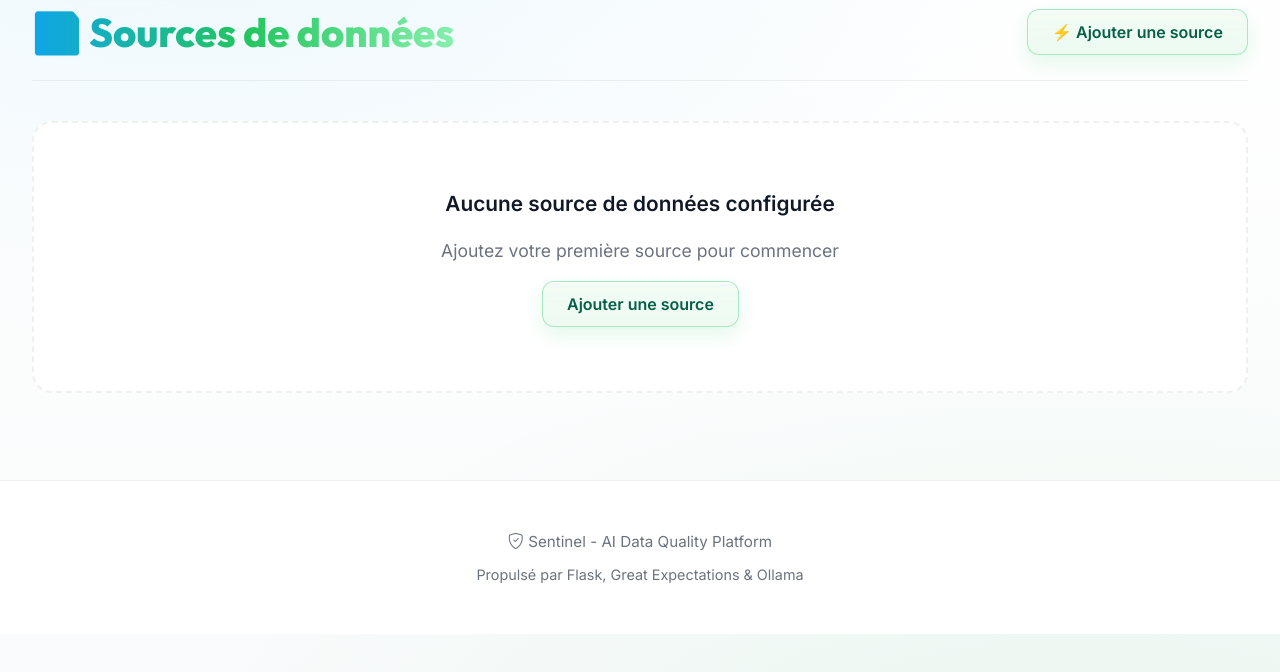
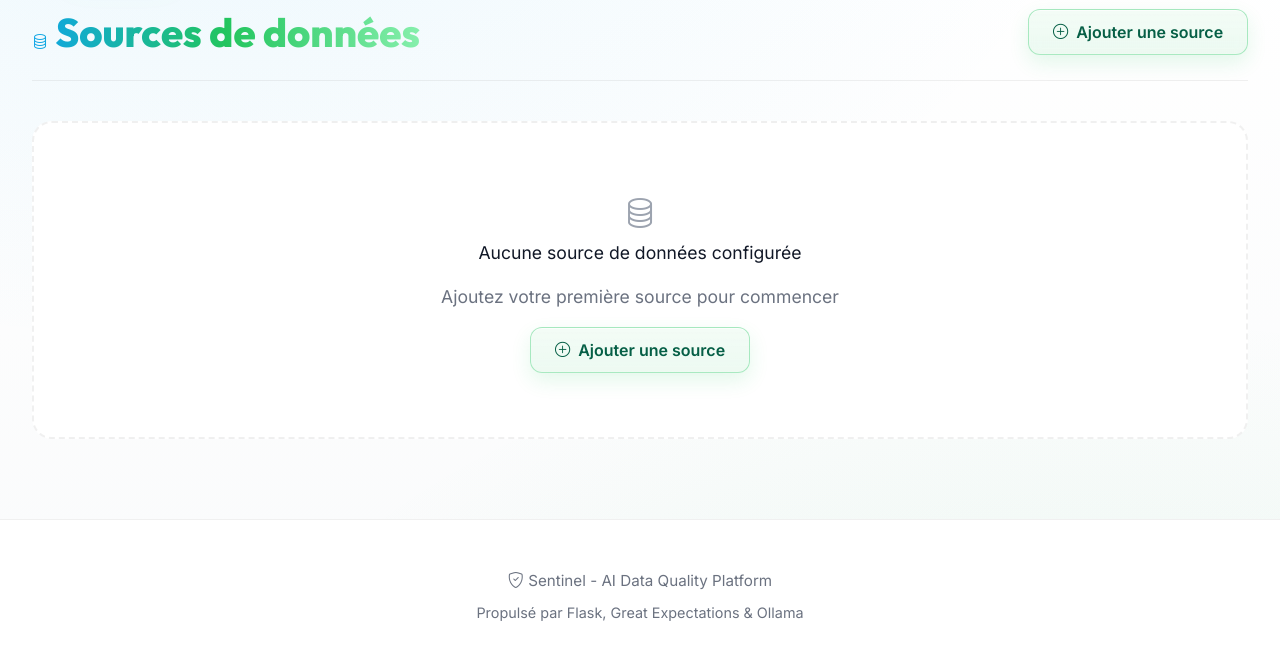
Before and after one commit to hugomazzitelli/Sentinel, a Flask app: page /datasources in a window 1280 px wide. Shown: the part 71-743 px from the top of the page. Run offline with Flask 3, Linux system fonts and the light colour scheme; data that the repository does not hold is empty.

Commit message:
feat: Replace emojis with Bootstrap Icons in index and datasources pages
Completed UI modernization:

- templates/index.html: Replaced hero emoji and feature card emojis with Bootstrap Icons
- templates/datasources.html: Updated all buttons and empty states with Bootstrap Icons

All pages now use professional Bootstrap Icons instead of emojis for a more polished, enterprise-grade appearance.

```diff
--- a/templates/datasources.html
+++ b/templates/datasources.html
@@ -4,8 +4,8 @@
 
 {% block content %}
 <div class="page-header">
-    <h1>💾 Sources de données</h1>
-    <button class="btn btn-primary" onclick="showAddDataSourceModal()">⚡ Ajouter une source</button>
+    <h1><i class="bi bi-database"></i> Sources de données</h1>
+    <button class="btn btn-primary" onclick="showAddDataSourceModal()"><i class="bi bi-plus-circle"></i> Ajouter une source</button>
 </div>
 
 <div class="datasources-list">
@@ -20,18 +20,19 @@
                 <p class="text-muted">Créée le {{ ds.created_at.strftime('%d/%m/%Y') }}</p>
                 <div class="actions">
                     <button class="btn btn-secondary" onclick="analyzeDataSource({{ ds.id }})">
-                        🤖 Analyser avec l'IA
+                        <i class="bi bi-robot"></i> Analyser avec l'IA
                     </button>
-                    <button class="btn btn-outline">Voir les règles</button>
+                    <button class="btn btn-outline"><i class="bi bi-shield-check"></i> Voir les règles</button>
                 </div>
             </div>
         </div>
         {% endfor %}
     {% else %}
         <div class="empty-state">
+            <i class="bi bi-database bi-2xl" style="margin-bottom: 1rem; color: var(--text-muted);"></i>
             <p>Aucune source de données configurée</p>
             <p class="text-muted">Ajoutez votre première source pour commencer</p>
-            <button class="btn btn-primary" onclick="showAddDataSourceModal()">Ajouter une source</button>
+            <button class="btn btn-primary" onclick="showAddDataSourceModal()"><i class="bi bi-plus-circle"></i> Ajouter une source</button>
         </div>
     {% endif %}
 </div>
@@ -40,7 +41,7 @@
 <div id="addDataSourceModal" class="modal" style="display: none;">
     <div class="modal-content">
         <div class="modal-header">
-            <h2>Ajouter une source de données</h2>
+            <h2><i class="bi bi-plus-circle"></i> Ajouter une source de données</h2>
             <button class="close-btn" onclick="closeModal('addDataSourceModal')">&times;</button>
         </div>
         <form id="addDataSourceForm" onsubmit="submitDataSource(event)">
```
Also changed, not shown: templates/index.html (+7 -7 lines).
